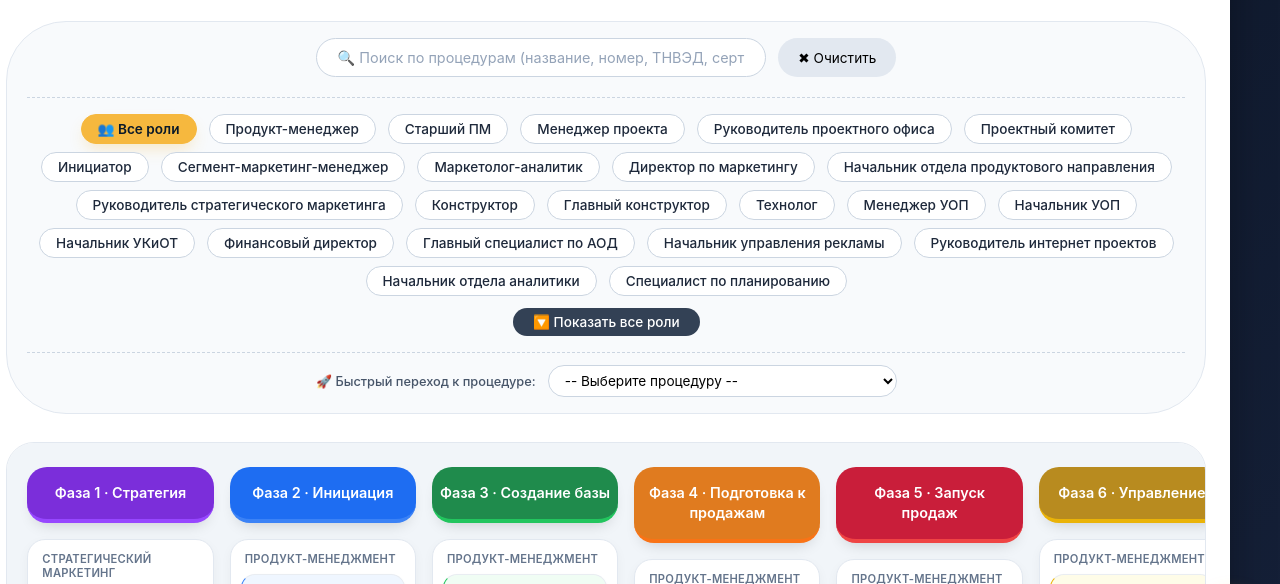
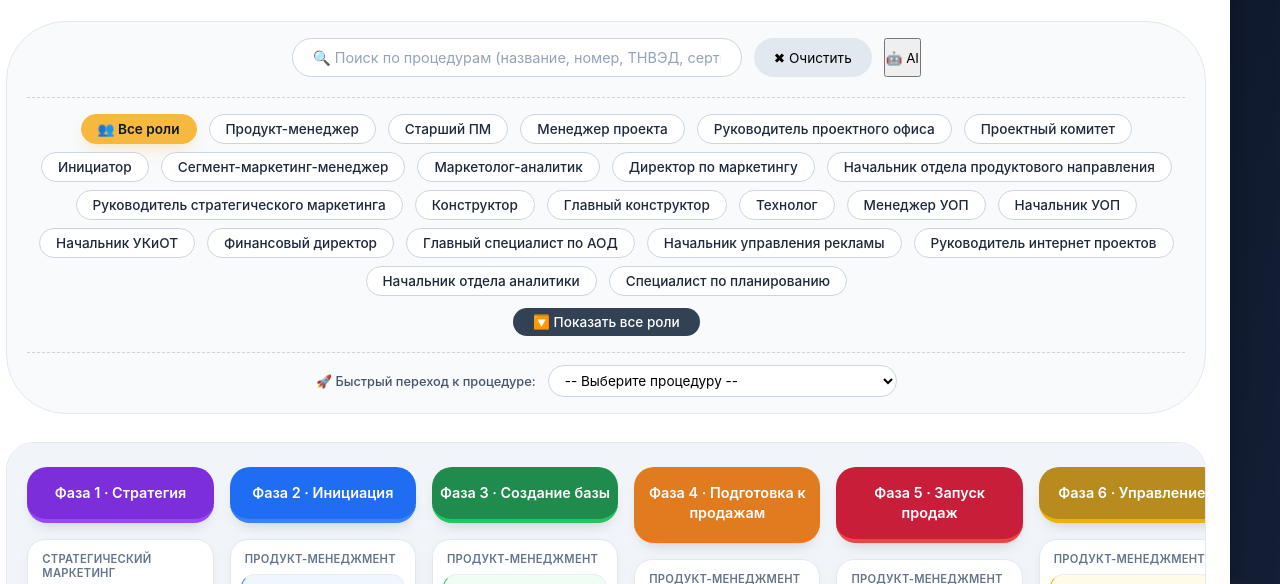
Before and after one commit to p1ngN-del/keaz-processes-main, a plain HTML site: page index.html in a window 1280 px wide. Shown: the part 140-724 px from the top of the page. Drawn offline with Linux system fonts and the light colour scheme; no server answers.

Commit message:
Update index.html

```diff
--- a/index.html
+++ b/index.html
@@ -773,10 +773,15 @@
     <div class="subhead">КЭАЗ · нажми на должность — увидишь свои задачи и где твой старт 🚩</div>
 
     <div class="filter-panel">
+        <!-- ПОИСК + AI-АССИСТЕНТ -->
 <div class="search-section">
     <div class="search-row">
         <input type="text" id="searchInput" class="search-input" placeholder="🔍 Поиск по процедурам (название, номер, ТНВЭД, сертификат...)" onkeyup="applySearch()">
         <button class="search-clear" onclick="clearSearch()">✖ Очистить</button>
+        <button class="ai-search-btn" onclick="toggleAIWidget()" title="Спросить AI-ассистента">
+            <span class="ai-btn-icon">🤖</span>
+            <span class="ai-btn-text">AI</span>
+        </button>
     </div>
     <div id="searchResultCount" class="search-result-count"></div>
 </div>
```
Lines whose indentation alone changed are shown as unchanged.
